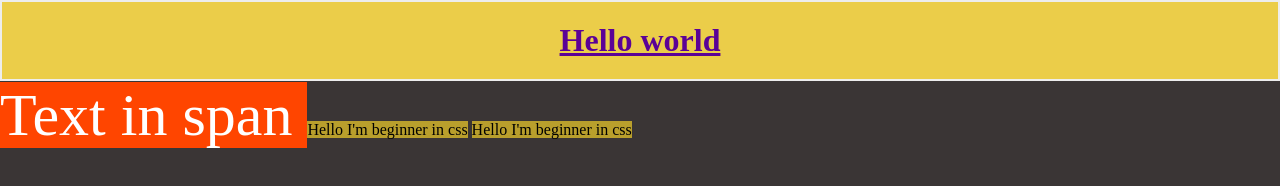
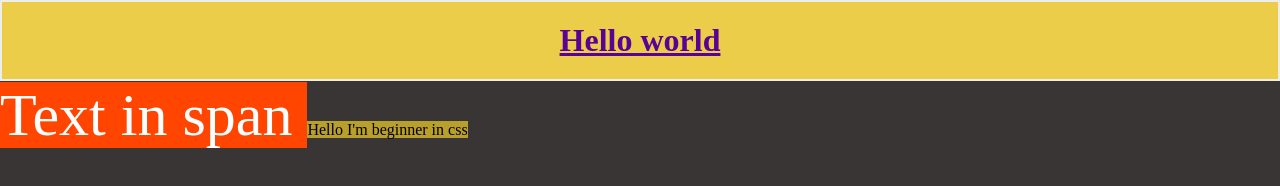
Before and after one commit to pnishant08/css-beginner, a plain HTML site: page index.html in a window 1280 px wide. Drawn offline with Linux system fonts and the light colour scheme.

Commit message:
first commit

```diff
--- a/index.html
+++ b/index.html
@@ -69,7 +69,6 @@
     <h1>Hello world</h1>
     <span>Text in span </span>
     <p>Hello I'm beginner in css</p>
-    <p>Hello I'm beginner in css</p>
 
 </body>
 </html>
```
